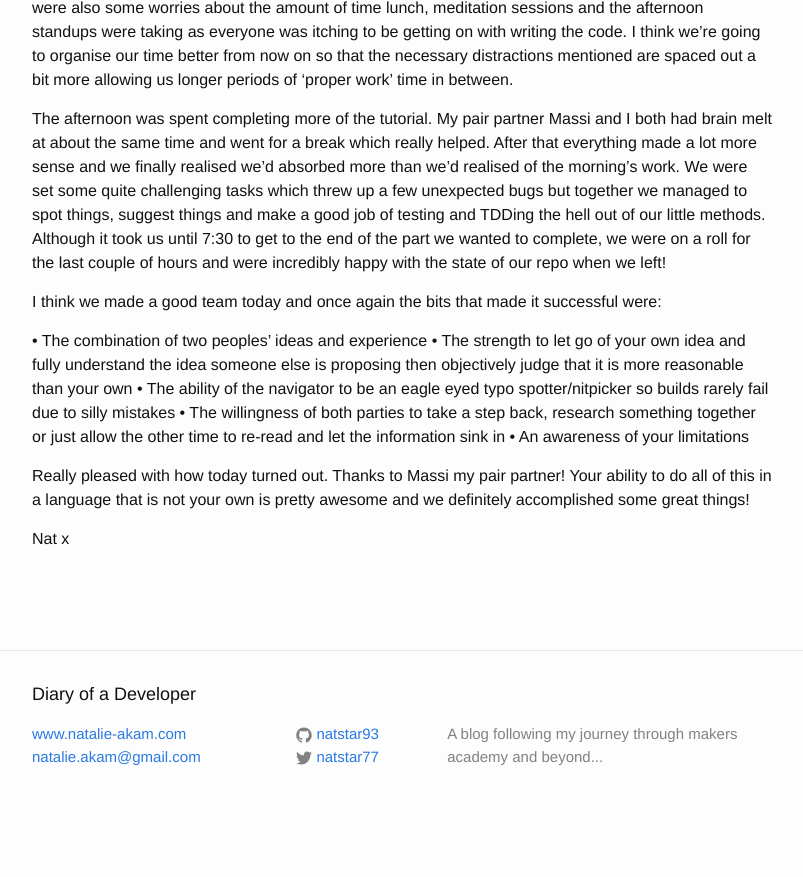
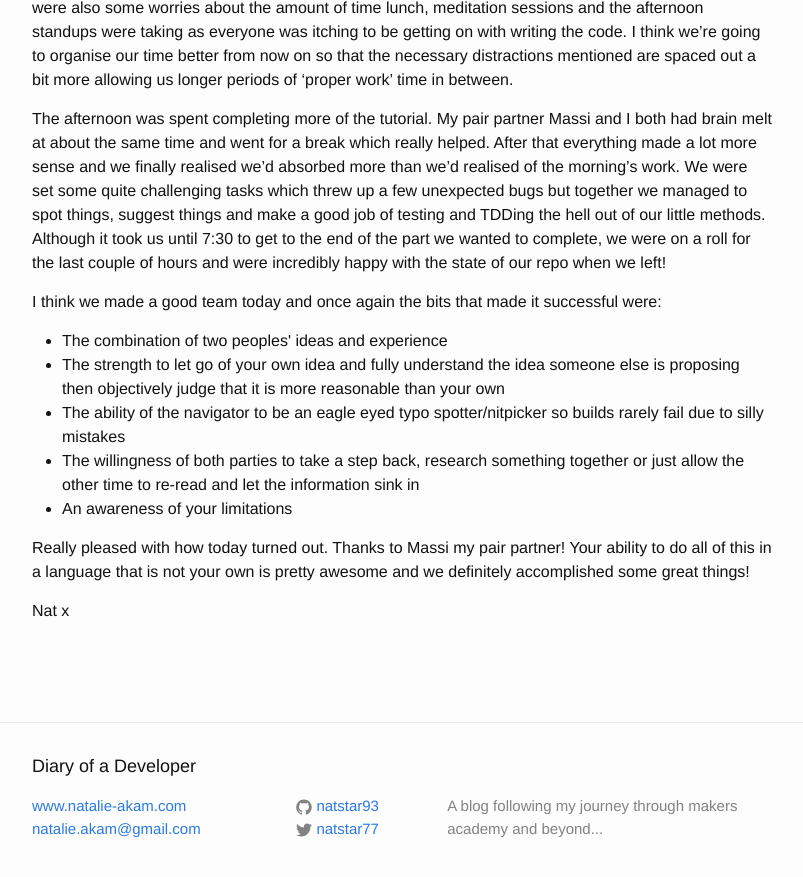
Before and after one commit to natstar93/natstar93.github.io, a Jekyll site: the page built from _posts/2015-06-10-day-3.markdown, in a window 1280 px wide and 900 px high, scrolled down 748 px. Shown: the top 877 px of the window, without its empty margins (238-1041 px from the left). Built offline with Jekyll 4.4.1, drawn with Linux system fonts in a browser that asks for light colours; before the commit the page ends 1576 px from its top, so only the background shows below that.

Commit message:
Put bullets into list

```diff
--- a/_posts/2015-06-10-day-3.markdown
+++ b/_posts/2015-06-10-day-3.markdown
@@ -16,12 +16,13 @@ By the afternoon standup we were all a bit.. disillusioned. A lot of people felt
 The afternoon was spent completing more of the tutorial. My pair partner Massi and I both had brain melt at about the same time and went for a break which really helped. After that everything made a lot more sense and we finally realised we'd absorbed more than we'd realised of the morning's work. We were set some quite challenging tasks which threw up a few unexpected bugs but together we managed to spot things, suggest things and make a good job of testing and TDDing the hell out of our little methods. Although it took us until 7:30 to get to the end of the part we wanted to complete, we were on a roll for the last couple of hours and were incredibly happy with the state of our repo when we left!
 
 I think we made a good team today and once again the bits that made it successful were:
-
-&bull; The combination of two peoples' ideas and experience
-&bull; The strength to let go of your own idea and fully understand the idea someone else is proposing then objectively judge that it is more reasonable than your own
-&bull; The ability of the navigator to be an eagle eyed typo spotter/nitpicker so builds rarely fail due to silly mistakes
-&bull; The willingness of both parties to take a step back, research something together or just allow the other time to re-read and let the information sink in
-&bull; An awareness of your limitations
+<ul>
+<li> The combination of two peoples' ideas and experience</li>
+<li> The strength to let go of your own idea and fully understand the idea someone else is proposing then objectively judge that it is more reasonable than your own</li>
+<li> The ability of the navigator to be an eagle eyed typo spotter/nitpicker so builds rarely fail due to silly mistakes</li>
+<li> The willingness of both parties to take a step back, research something together or just allow the other time to re-read and let the information sink in</li>
+<li> An awareness of your limitations</li>
+</ul>
 
 Really pleased with how today turned out. Thanks to Massi my pair partner! Your ability to do all of this in a language that is not your own is pretty awesome and we definitely accomplished some great things!
 
```
